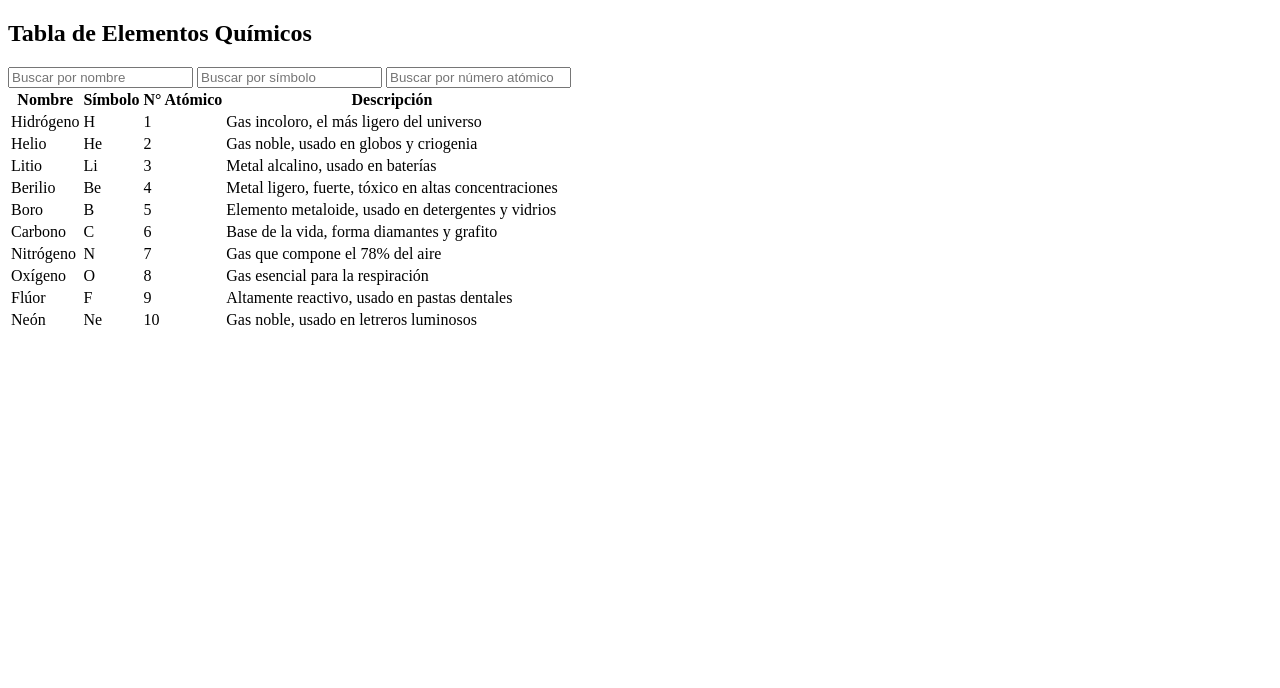
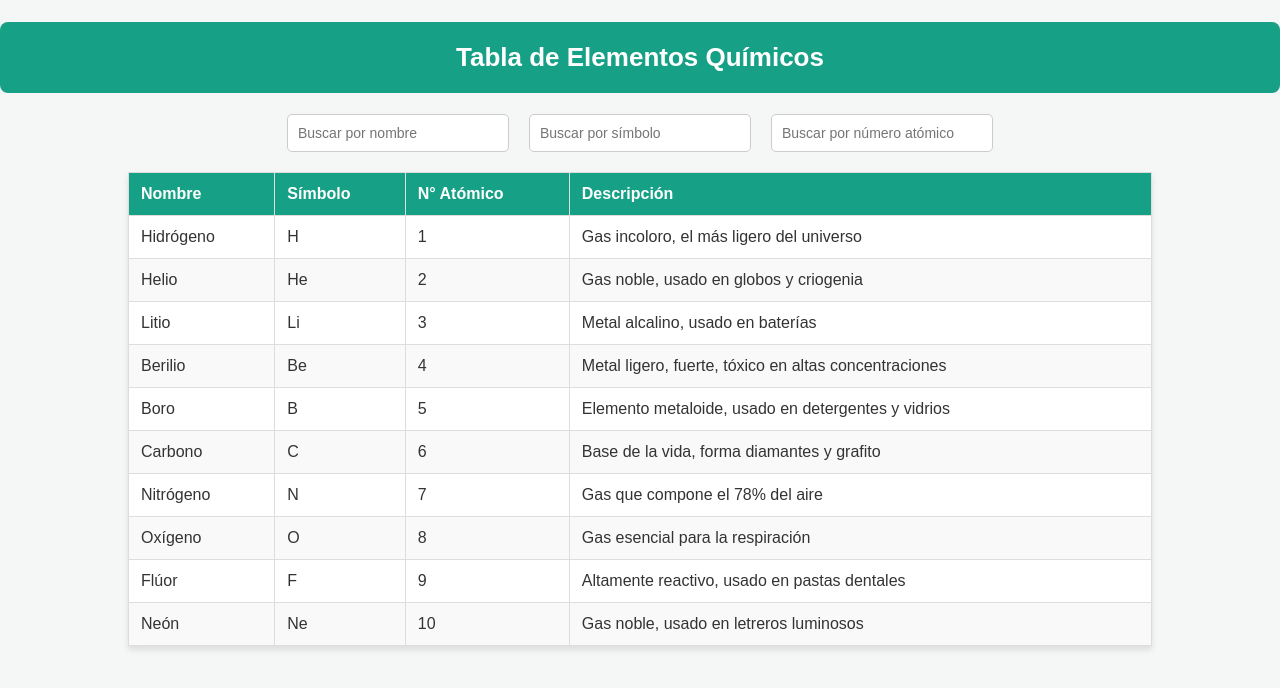
Before and after one commit to sombraIBC/Repo-Ejercicios, a plain HTML site: page ejercicio4/index.html in a window 1280 px wide. Drawn offline with Linux system fonts and the light colour scheme.

Commit message:
Agregamos el estilo

```diff
--- /dev/null
+++ b/ejercicio4/estiloTable.css
@@ -0,0 +1,75 @@
+/* Estilo general */
+body {
+    font-family: Arial, sans-serif;
+    margin: 0;
+    padding: 0;
+    background-color: #f4f7f6;
+    color: #333;
+}
+
+/* Estilo para el encabezado */
+h2 {
+    text-align: center;
+    background-color: #16a085;
+    color: #ffffff;
+    padding: 20px;
+    font-size: 26px;
+    font-weight: 600;
+    border-radius: 8px;
+}
+
+/* Estilo para el contenedor de los inputs de búsqueda */
+.buscadores {
+    display: flex;
+    justify-content: center;
+    gap: 20px;
+    margin-bottom: 20px;
+}
+
+.buscador {
+    padding: 10px;
+    font-size: 14px;
+    border: 1px solid #ccc;
+    border-radius: 5px;
+    width: 200px;
+    transition: border-color 0.3s ease;
+}
+
+.buscador:focus {
+    border-color: #16a085;
+    outline: none;
+}
+
+/* Estilo para la tabla */
+table {
+    width: 80%;
+    margin: 0 auto;
+    border-collapse: collapse;
+    background-color: #fff;
+    box-shadow: 0 4px 6px rgba(0, 0, 0, 0.1);
+}
+
+table th, table td {
+    padding: 12px;
+    text-align: left;
+    border: 1px solid #ddd;
+}
+
+table th {
+    background-color: #16a085;
+    color: white;
+}
+
+table tbody tr:nth-child(even) {
+    background-color: #f9f9f9;
+}
+
+table tbody tr:hover {
+    background-color: #ecf0f1;
+}
+
+/* Estilo para los inputs de búsqueda cuando están enfocados */
+.buscador:focus {
+    border-color: #16a085;
+    outline: none;
+}
--- a/ejercicio4/index.html
+++ b/ejercicio4/index.html
@@ -4,6 +4,8 @@
         <meta charset="UTF-8">
         <title>Tabla periódica - Elementos</title>
         <meta name="author" content="J.Ramon Castro">
+
+        <link rel="stylesheet" href="estiloTable.css">
     </head>
 
     <body>
```
